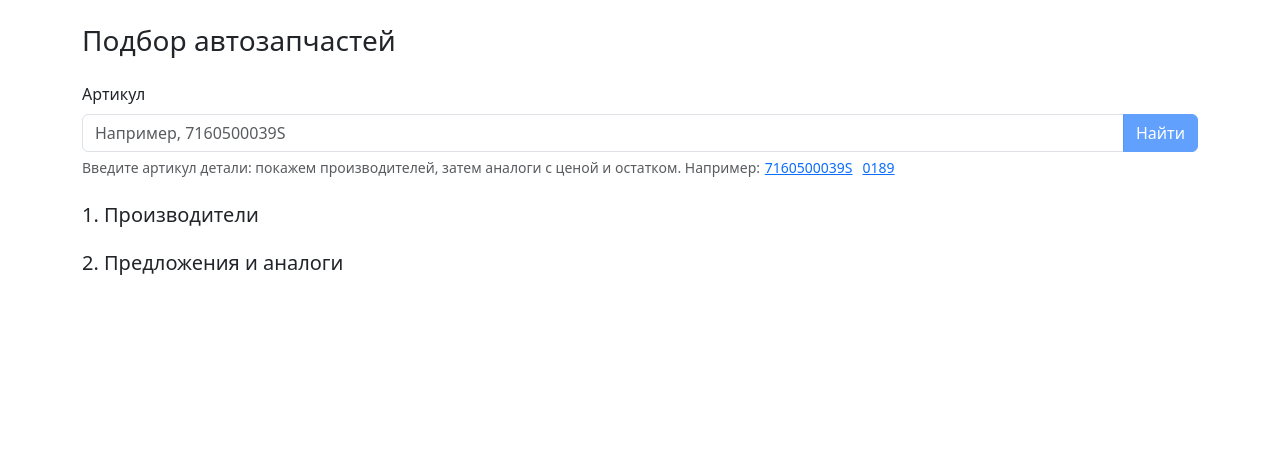
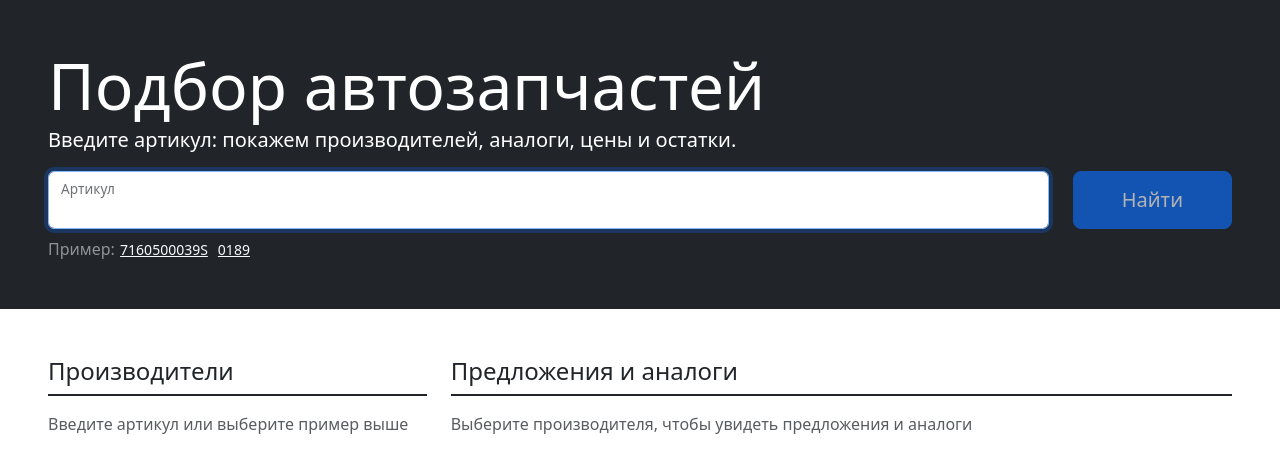
Before and after one commit to Nikimad/favorit-parts-search, a React (Vite) app: page / in a window 1280 px wide. Shown: the top 472 px of the page. Built offline with nearby package versions, Linux system fonts and the light colour scheme.

Commit message:
feat(design): redisign finished

```diff
--- a/src/App.jsx
+++ b/src/App.jsx
@@ -7,16 +7,29 @@ export default function App() {
   const brand = useSelector((state) => state.offers.brand)
 
   return (
-    <main className="container py-4">
-      <h1 className="h3 mb-4">Подбор автозапчастей</h1>
-      <SearchForm />
-      <section>
-        <h2 className="h5 mb-3">1. Производители</h2>
-        <BrandList />
+    <main>
+      <section className="bg-dark">
+        <div className="container-fluid container-xxl py-5 px-3 px-md-5">
+          <div className="row">
+            <div className="col-md-10 col-lg-12 mx-auto text-white">
+              <h1 className="display-3 mb-0">Подбор автозапчастей</h1>
+              <p className="lead">Введите артикул: покажем производителей, аналоги, цены и остатки.</p>
+              <SearchForm />
+            </div>
+          </div>
+        </div>
       </section>
-      <section className="mt-4">
-        <h2 className="h5 mb-3">2. Предложения и аналоги</h2>
-        <OffersTable key={brand} />
+      <section className="container-fluid container-xxl py-5 px-3 px-md-5">
+        <div className="row gy-4">
+          <section className="col-md-10 col-lg-4 mx-auto">
+            <h2 className="h4 pb-2 mb-3 border-bottom border-2 border-dark">Производители</h2>
+            <BrandList />
+          </section>
+          <section className="col-md-10 col-lg-8 mx-auto">
+            <h2 className="h4 pb-2 mb-3 border-bottom border-2 border-dark">Предложения и аналоги</h2>
+            <OffersTable key={brand} />
+          </section>
+        </div>
       </section>
     </main>
   )
--- a/src/components/BrandList.jsx
+++ b/src/components/BrandList.jsx
@@ -9,7 +9,7 @@ export default function BrandList() {
   const selected = useSelector((state) => state.offers.brand)
   const dispatch = useDispatch()
 
-  if (status === 'idle') return null
+  if (status === 'idle') return <p className="text-muted mb-0">Введите артикул или выберите пример выше</p>
   if (status === 'loading') return <Loader />
   if (status === 'failed')
     return (
@@ -30,7 +30,7 @@ export default function BrandList() {
           onClick={() => brand !== selected && dispatch(fetchOffers({ number: query, brand }))}
         >
           <span className="fw-bold">{brand}</span>
-          <span className="opacity-75 ms-2">{name}</span>
+          <small className="opacity-75 ms-2">{name}</small>
         </button>
       ))}
     </div>
--- a/src/components/OffersTable.jsx
+++ b/src/components/OffersTable.jsx
@@ -13,7 +13,8 @@ export default function OffersTable() {
   const dispatch = useDispatch()
   const [showAll, setShowAll] = useState(false)
 
-  if (status === 'idle') return null
+  if (status === 'idle')
+    return <p className="text-muted mb-0">Выберите производителя, чтобы увидеть предложения и аналоги</p>
   if (status === 'loading') return <Loader label="Ищем аналоги, это может занять до 10 секунд" />
   if (status === 'failed')
     return (
@@ -49,8 +50,8 @@ export default function OffersTable() {
       </h3>
       {visible.length > 0 && (
         <div className="table-responsive">
-          <table className="table table-sm align-middle">
-            <thead>
+          <table className="table table-hover align-middle">
+            <thead className="table-light">
               <tr>
                 <th>Название / Производитель</th>
                 <th className="text-end">Цена</th>
@@ -62,7 +63,7 @@ export default function OffersTable() {
                 const muted = count ? '' : 'text-muted'
                 return (
                   <tr key={id}>
-                    <td className={muted}>
+                    <td className={`text-break ${muted}`}>
                       <div>
                         {name} <span className="fw-bold">{brand}</span>
                       </div>
--- a/src/components/SearchForm.jsx
+++ b/src/components/SearchForm.jsx
@@ -22,38 +22,46 @@ export default function SearchForm() {
   }
 
   return (
-    <form className="mb-4" onSubmit={handleSubmit}>
-      <label htmlFor="article" className="form-label">
-        Артикул
-      </label>
-      <div className="input-group">
+    <form className="text-body" onSubmit={handleSubmit}>
+      <div className="row">
+        <div className="col">
+          {/* placeholder обязателен для form-floating: по нему Bootstrap поднимает метку */}
+          <div className="form-floating">
             <input
               id="article"
-          className="form-control"
+              className="form-control w-100"
               value={value}
               onChange={(e) => setValue(e.target.value)}
-          placeholder="Например, 7160500039S"
+              placeholder="Артикул"
               autoComplete="off"
+              autoFocus
             />
-        <button type="submit" className="btn btn-primary" disabled={!trimmed || status === 'loading'}>
+            <label htmlFor="article">Артикул</label>
+          </div>
+        </div>
+        <div className="col-auto">
+          <button
+            type="submit"
+            className="h-100 btn btn-lg btn-primary px-sm-5"
+            disabled={!trimmed || status === 'loading'}
+          >
             Найти
           </button>
         </div>
-      {status === 'idle' && (
-        <div className="form-text">
-          Введите артикул детали: покажем производителей, затем аналоги с ценой и остатком. Например:{' '}
+      </div>
+      <p className="mt-2 mb-0 text-white-50">
+        Пример:{' '}
         {EXAMPLES.map((example) => (
           <button
             key={example}
             type="button"
-              className="btn btn-link btn-sm p-0 me-2 align-baseline"
+            className="btn btn-link link-light btn-sm p-0 me-2 align-baseline"
             onClick={() => handleExample(example)}
           >
             {example}
           </button>
         ))}
-        </div>
-      )}
+      </p>
     </form>
   )
 }
```
Also changed, not shown: 4 other files (tests, documents, lock files or other folders). Lines whose indentation alone changed are shown as unchanged.
